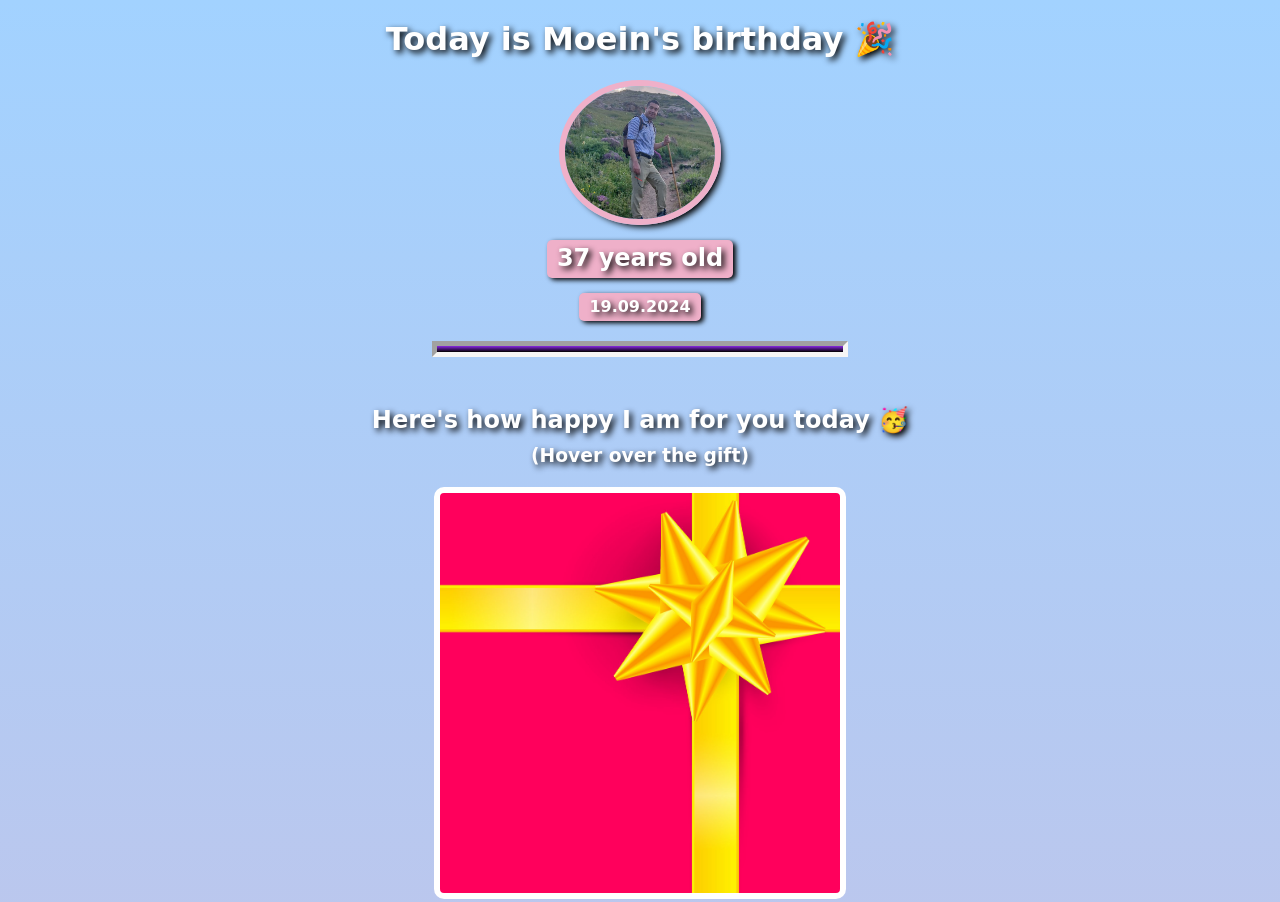
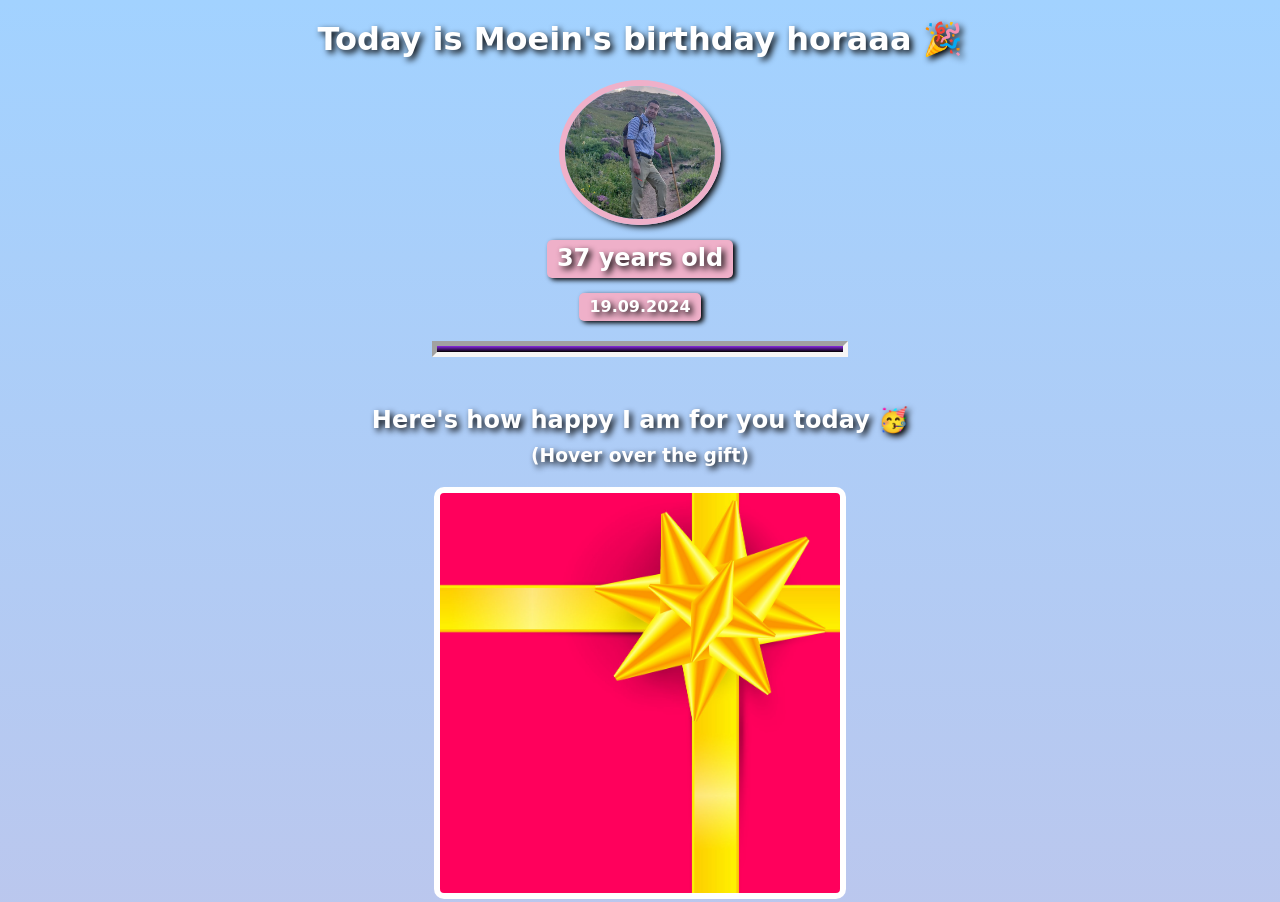
Before and after one commit to SueMsOl/Moein-birthday-site, a website built with Vite: page index.html in a window 1280 px wide. Shown: the top 902 px of the page. Built offline with nearby package versions, Linux system fonts and the light colour scheme; a web font is replaced by a local one.

Commit message:
change h1 header text

```diff
--- a/index.html
+++ b/index.html
@@ -7,7 +7,7 @@
     </head>
     <body>
         <div id="header">
-            <h1>Today is Moein's birthday 🎉</h1>
+            <h1>Today is Moein's birthday horaaa 🎉</h1>
                 <img id="bro" src="images/bro.png">
             <h2 id="bday-age">37 years old</h2>
             <h4 id="bday-date">19.09.2024</h4>
```
